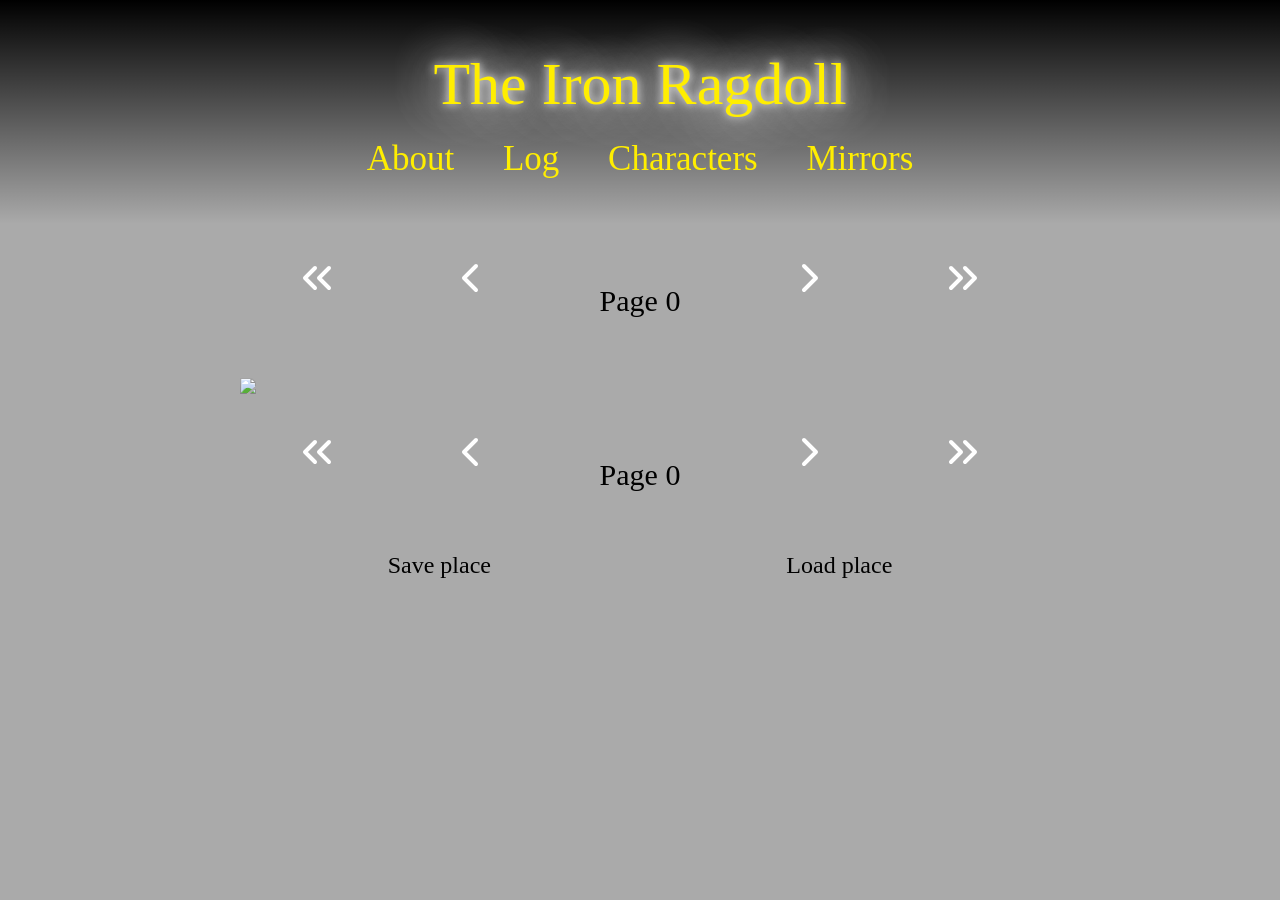
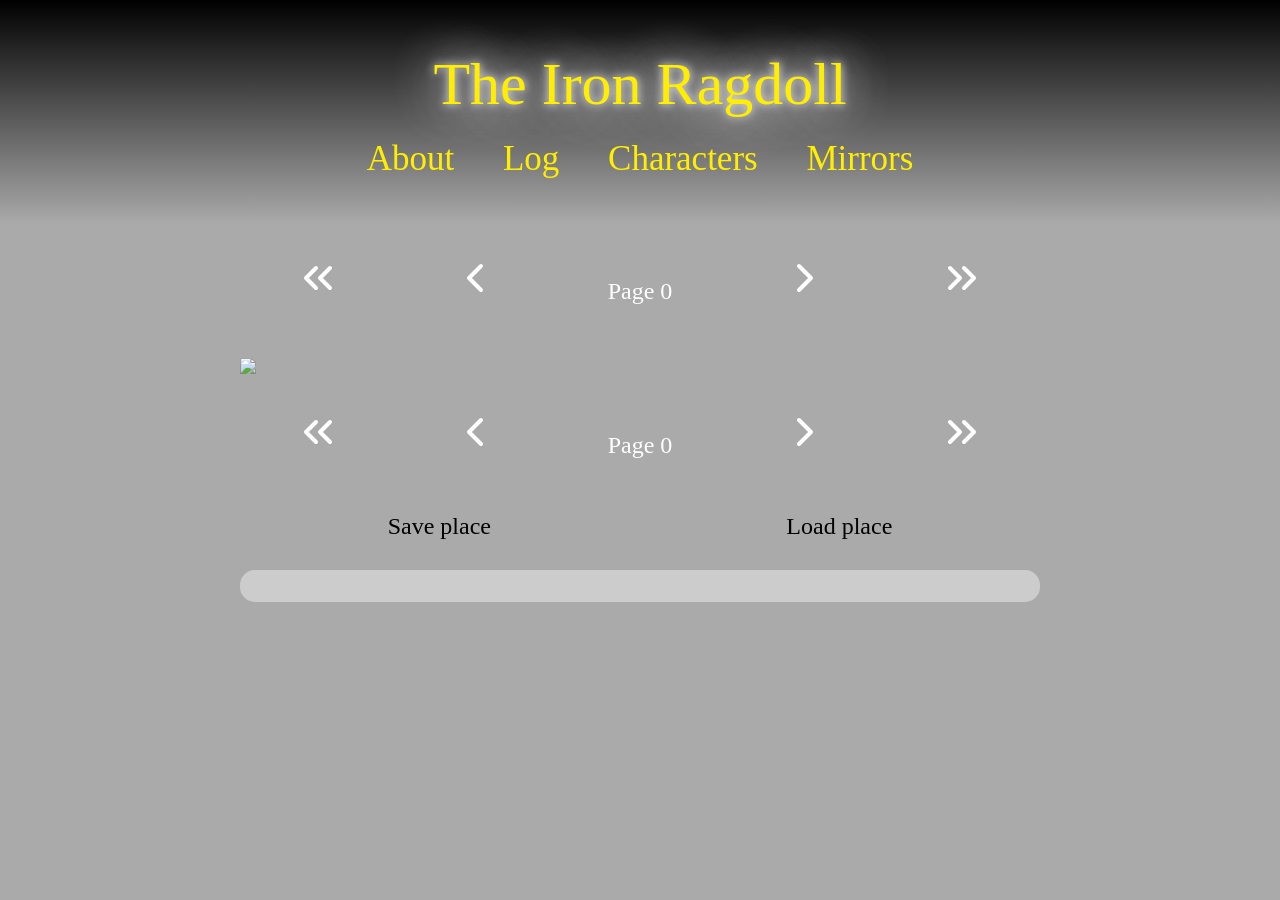

a lot of stuff

--- a/style.css
+++ b/style.css
@@ -8,14 +8,26 @@
 	font-style: italic;
 }
 body {
-	background-color: #aaa;
+	background-color: #000;
+	color: #fff;
 	margin: 0;
 	font-family: josefin;
+}
+h1 {
+	color: #fe0;
+	font-size: 2em;
+}
+h2 {
+	color: #fe0;
+}
+p {
+	font-size: 24px;
+	line-height: 1.1em;
+	text-align: justify;
 }
 a {
 	color: #fe0;
 	text-decoration: none;
-	transition: color .3s;
 }
 a:hover {
 	text-decoration: underline;
@@ -26,6 +38,7 @@ a:hover {
 	padding: 30px 0;
 	text-align: center;
 	width: 100%;
+	user-select: none;
 }
 #title {
 	color: #fe0;
@@ -52,10 +65,12 @@ a:hover {
 	cursor: default;
 }
 .dpdn-ul {
+	background-color: #000;
+	border-radius: 10px;
 	display: none;
 	font-size: 24px;
 	margin: 0;
-	padding: 10px 0;
+	padding: 10px;
 	position: absolute;
 	width: 133px; /* how do you sync width w/ only css? */
 }
@@ -67,7 +82,7 @@ a:hover {
 	display: block;
 }
 #comic {
-	margin: auto;
+	margin: 0 auto 1em auto;
 	max-width: 800px;
 }
 #img {
@@ -93,4 +108,18 @@ a:hover {
 }
 .noclick {
 	cursor: not-allowed !important;
+}
+#note {
+	background-color: #fff6;
+	border-radius: 15px;
+	padding: 1em;
+}
+#note p {
+	font-style: italic;
+}
+#note p:first-child {
+	margin-top: 0;
+}
+#note p:last-child {
+	margin-bottom: 0;
 }
